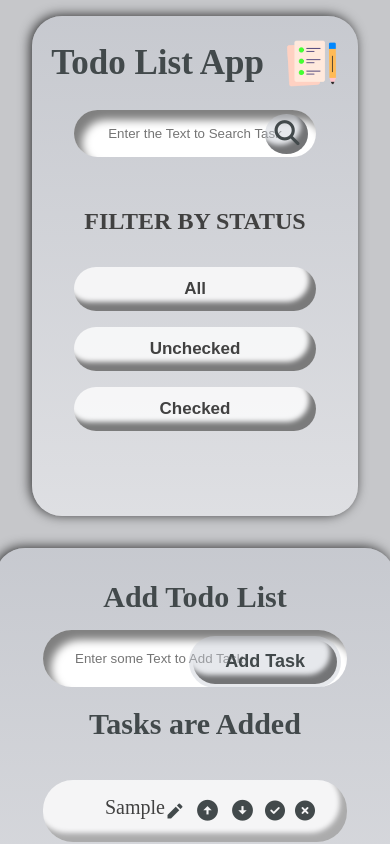
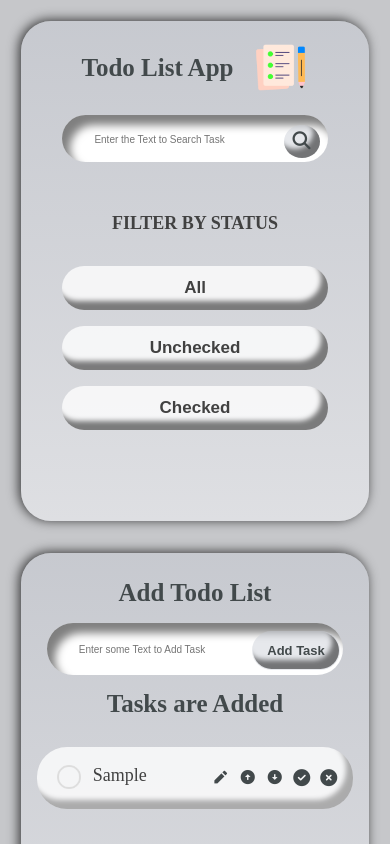
Before and after one commit to srsyed1310/Todo-List-App, a plain HTML site: page index.html in a window 390 px wide. Both pictures are taken after typing "Sample" into the empty fields and a click on the button "Add Task". Shown: the top 844 px of the page. Drawn offline with nearby package versions, Linux system fonts and the light colour scheme.

Commit message:
Add files via upload

```diff
--- a/css/style.css
+++ b/css/style.css
@@ -6,7 +6,8 @@
 
 body{
     background: rgba(131, 134, 141, 0.459);
-    /* overflow: hidden; */
+    padding: 1rem;
+
 }
 
 body::-webkit-scrollbar{
@@ -15,7 +16,8 @@ body::-webkit-scrollbar{
 
 .main_container{
     width: 100%;
-    height: 100vh;
+    height: 95vh;
+    height: fit-content;
     display: flex;
     justify-content: center;
     align-items: center;
@@ -39,7 +41,6 @@ body::-webkit-scrollbar{
      display: flex;
      flex-direction: column;
      gap: 1.2rem;
-
 }
 
 .container1{
@@ -83,7 +84,7 @@ body::-webkit-scrollbar{
     color: gray;
     border-radius: 40px;
     box-shadow: 8px 10px 8px 0px rgba(0,0,0,0.5) inset;
-    text-align: center;
+    text-align: start;
 }
 
 .search_bar a{
@@ -118,7 +119,7 @@ body::-webkit-scrollbar{
 }
 
 .add_task{
-    padding: 1rem 2rem;
+    padding: 0.4rem;
     text-align: center;
     position: relative;
     display: flex;
@@ -154,8 +155,8 @@ body::-webkit-scrollbar{
 
 .add_task_input button{
     position: absolute;
-    right: 38px;
-    bottom: 15px;
+    right: 10px;
+    bottom: 7px;
     cursor: pointer;
 
     padding: 0.7rem 2rem;
@@ -207,6 +208,7 @@ body::-webkit-scrollbar{
     width: 100%;
     margin-top: 20px;
     display: flex;
+    flex-wrap: wrap;
     justify-content: space-between;
     align-items: center;
     font-size: 20px;
@@ -222,6 +224,7 @@ body::-webkit-scrollbar{
 }
 
 .list_container .list li{
+    flex-basis: 1;
     margin-left: 30px;
     color: #414141;
     margin-bottom: 7px;
@@ -235,6 +238,7 @@ body::-webkit-scrollbar{
     align-items: center;
     gap: 10px;
     cursor: pointer;
+    flex-wrap: wrap;
 
 }
 
@@ -252,7 +256,7 @@ ul li::before{
     width: 24px;
     height: 24px;
 
-    background-image: url(./Images/unchecked.png);
+    background-image: url(../Images/unchecked.png);
     background-position: center;
     background-size: cover;
 }
@@ -263,7 +267,7 @@ ul .checked{
 }
 
 ul .checked::before{
-    background-image: url(./Images/checked.png);
+    background-image: url(../Images/checked.png);
 
 }
 
@@ -305,3 +309,110 @@ ul .checked::before{
 .filter-buttons button:hover {
     transform: perspective(1px) scale3d(1.044, 1.044, 1) translateZ(0) !important;
 }
+
+
+
+@media (max-width: 750px) {
+    .main_container{
+    padding: 0.3rem;
+
+    }
+}
+
+
+@media (max-width:650px) {
+
+    .container1 .heading_content h1,
+    .container2 .heading h1,
+    .container2 .add_task h2
+    {
+        font-size: 28px;
+    }
+
+    .container2 .add_task input{
+        font-size: 12px;
+    }
+
+    .container2 .add_task button{
+        bottom: 10px;
+        padding: 0.8rem 1.4rem;
+        font-weight: 700;
+        font-size: 13px;
+        border: 0.1rem solid transparent;
+    }
+
+}
+
+
+
+@media (max-width: 470px) {
+
+    .container1 .heading_content h1{
+        font-size: 25px;
+    }
+
+    .container1 .search_bar input::placeholder {
+        font-size: 10px;
+        content: "New Data";
+    }
+
+    .search_bar a {
+        font-size: 18px;
+        position: absolute;
+        right: 40px;
+        top: 10px;
+        z-index: 9999999;
+    }
+
+    .container1 .filter-buttons h2{
+        font-size: 18px;
+    }
+
+    .add_task{
+        padding: 10px;
+    }
+    .container2 .add_task .add_task_input button{
+        right: 13px;
+        bottom: 15px;
+        padding: 0.7rem 0.9rem;
+        font-weight: 700;
+        font-size: 13px;
+        border: 0.1rem solid transparent;
+        z-index: 99999999;
+    }
+
+    .container2 .add_task .add_task_input input{
+        font-size: 10px;
+    }
+
+    .container2 .add_task h2,
+    .container2 .heading h1{
+        font-size: 25px;
+    }
+
+
+    .list_container{
+        padding: 0;
+  }
+
+
+  .container2 .list_container .list{
+        margin-top: 10px;
+        font-size: 18px;
+        padding: 1rem;
+    }
+
+    .container2 .list_container .list li{
+
+        margin-left: 40px;
+        margin-top: 2px;
+    }
+
+    .container2 .list_container .list span{
+        font-size: 15px;
+    }
+
+    .container2 .list_container .list span i{
+        font-size: 17px;
+    }
+}
```
